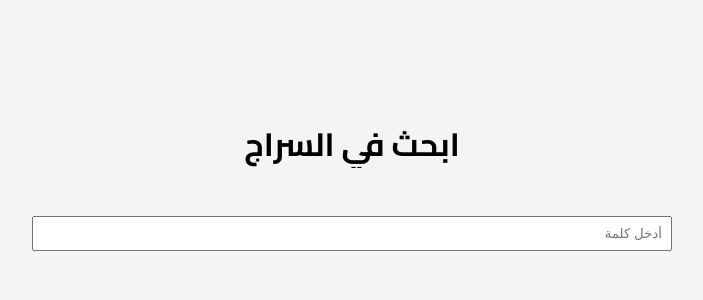
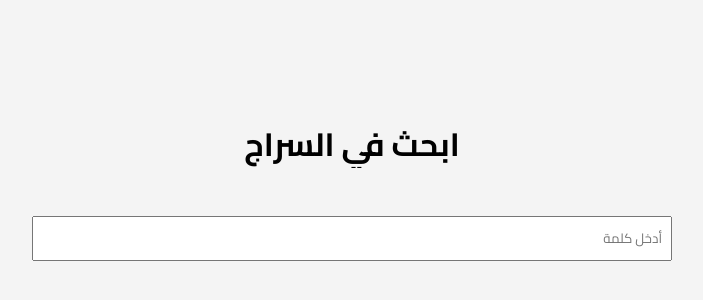
Before and after one commit to ItsYousof/Quran-Search, a plain HTML site: page index.html in a window 1280 px wide. Shown: the part 40-340 px from the top of the page, without its empty margins (288-991 px from the left). Drawn offline with Linux system fonts and the light colour scheme.

Commit message:
prob finished

```diff
--- a/styles/style.css
+++ b/styles/style.css
@@ -48,6 +48,7 @@
     padding: 0.5rem;
     outline: none;
     text-align: right;
+    font-family: 'Cairo', sans-serif;
 }
 
 #results {
```
